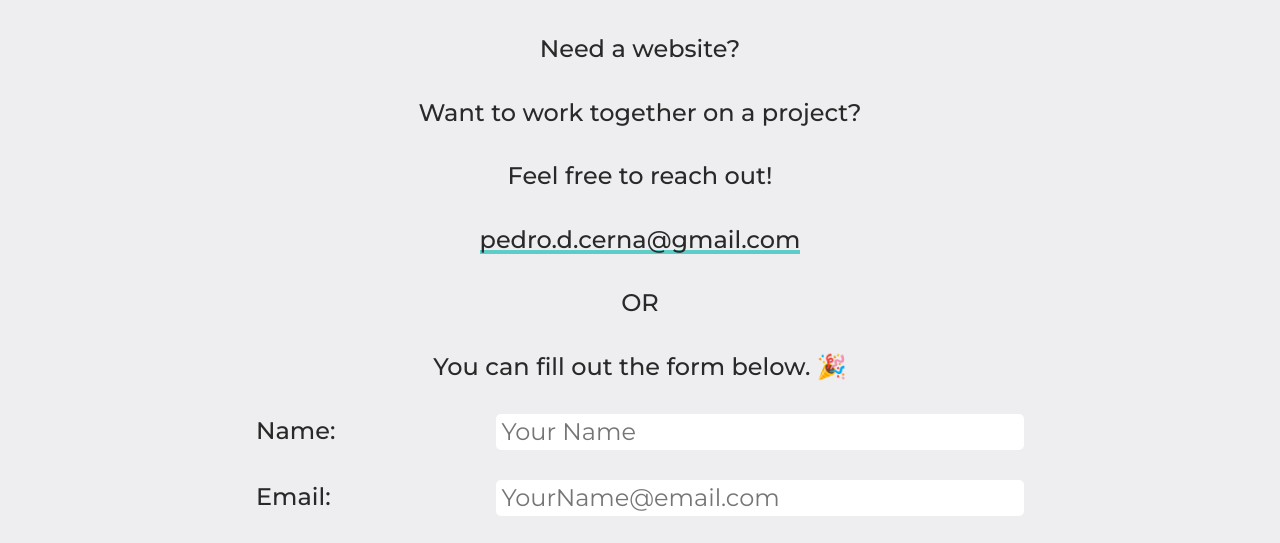
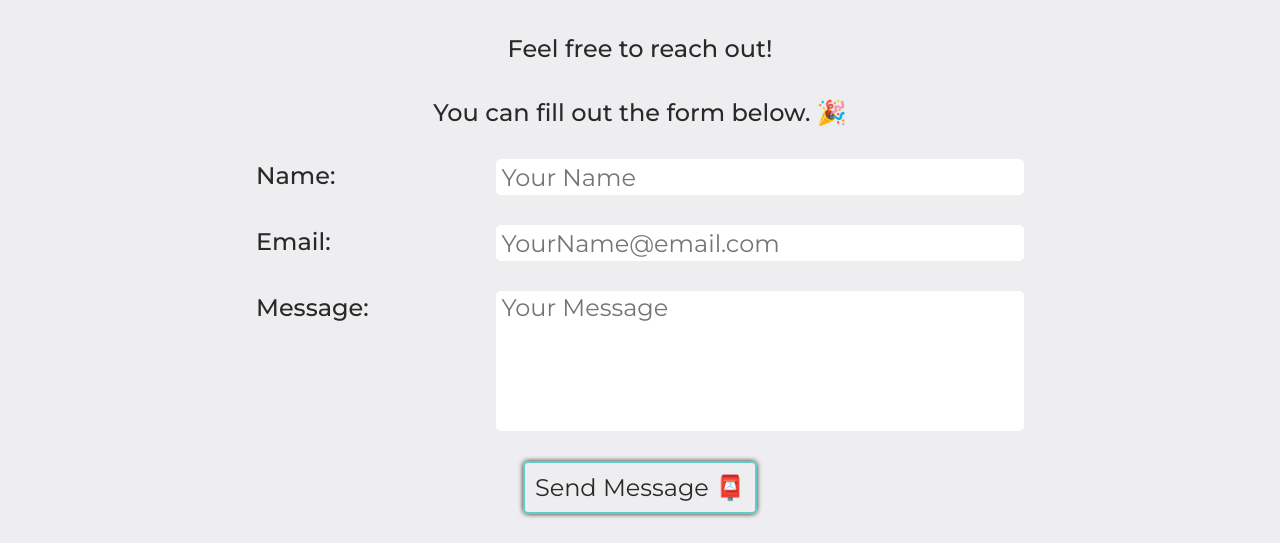
Before and after one commit to cerna-pedro/pedro-cerna, a Gatsby site: page /contact in a window 1280 px wide. Shown: the part 220-763 px from the top of the page. Built offline with nearby package versions, Linux system fonts and the light colour scheme; Gatsby itself is replaced by a stand-in of ours.

Commit message:
Update contact.js

```diff
--- a/src/pages/contact.js
+++ b/src/pages/contact.js
@@ -114,15 +114,7 @@ const Contact = ({ location }) => {
       <section>
         {warning && <Warning />}
         <h1>CONTACT</h1>
-        <p>Need a website?</p>
-        <p> Want to work together on a project?</p>
         <p>Feel free to reach out!</p>
-        <p>
-          <ExternalLink href="mailto:pedro.d.cerna@gmail.com">
-            pedro.d.cerna@gmail.com
-          </ExternalLink>
-        </p>
-        <p>OR</p>
         <p>
           You can fill out the form below.{" "}
           <span role="img" aria-label="Party Popper">
```
